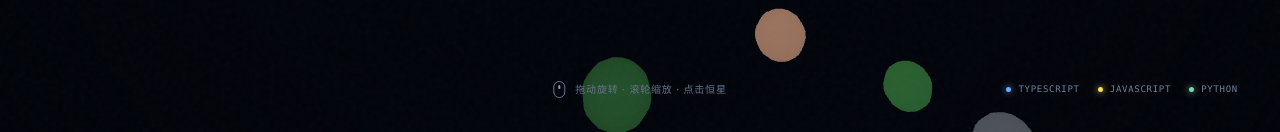
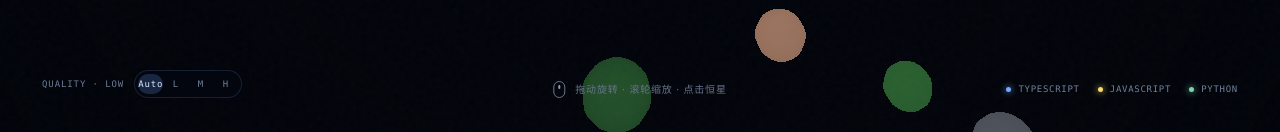
Before and after one commit to lllirunze/GitGalaxy, a React (Vite) app in the folder apps/web/: page / in a window 1280 px wide. Shown: the part 668-800 px from the top of the page. Built offline with nearby package versions, Linux system fonts and the light colour scheme.

Commit message:
feat: implement quality control settings and dynamic rendering based on device capabilities

```diff
--- a/apps/web/package.json
+++ b/apps/web/package.json
@@ -15,8 +15,10 @@
   "dependencies": {
     "@react-three/drei": "^10.7.9",
     "@react-three/fiber": "^9.8.1",
+    "@react-three/postprocessing": "^3.1.3",
     "@tailwindcss/vite": "^4.3.3",
     "motion": "^14.0.0",
+    "postprocessing": "^6.39.5",
     "react": "^19.2.8",
     "react-dom": "^19.2.8",
     "tailwindcss": "^4.3.3",
--- a/apps/web/src/App.css
+++ b/apps/web/src/App.css
@@ -32,6 +32,11 @@ button { color: inherit; }
 .legend-dot { width: 5px; height: 5px; border-radius: 50%; }
 .legend-dot--blue { background: #75aaff; box-shadow: 0 0 7px #75aaff; } .legend-dot--gold { background: #f6db6d; box-shadow: 0 0 7px #f6db6d; } .legend-dot--green { background: #79d6aa; box-shadow: 0 0 7px #79d6aa; }
 .interaction-hint { position: absolute; z-index: 4; left: 50%; bottom: 34px; display: flex; align-items: center; gap: 10px; transform: translateX(-50%); color: #68758d; font-size: 10px; letter-spacing: .08em; white-space: nowrap; }
+.quality-control { position: absolute; z-index: 5; left: 42px; bottom: 34px; display: flex; align-items: center; gap: 10px; color: #6e7c95; font: 9px "SFMono-Regular",Consolas,monospace; letter-spacing: .1em; text-transform: uppercase; }
+.quality-control > div { display: flex; padding: 3px; border: 1px solid rgba(132,169,232,.16); border-radius: 999px; background: rgba(4,9,21,.52); backdrop-filter: blur(14px); }
+.quality-control button { min-width: 25px; height: 20px; border: 0; border-radius: 999px; color: #71809a; background: transparent; font: 9px "SFMono-Regular",Consolas,monospace; cursor: pointer; }
+.quality-control button:hover { color: #c1d4f5; }
+.quality-control button.is-active { color: #d8e8ff; background: rgba(91,141,228,.24); }
 .mouse-icon { width: 12px; height: 17px; border: 1px solid #68758d; border-radius: 7px; }
 .mouse-icon::before { content: ""; display: block; width: 2px; height: 4px; margin: 3px auto; border-radius: 2px; background: #91a0b9; }
 .repository-preview { position: absolute; z-index: 12; right: 38px; top: 100px; width: min(350px,calc(100vw - 32px)); padding: 22px; border: 1px solid rgba(132,169,232,.2); border-radius: 18px; background: rgba(4,9,21,.82); box-shadow: 0 24px 80px rgba(0,0,0,.42); backdrop-filter: blur(24px); }
@@ -65,5 +70,5 @@ button { color: inherit; }
 .loader-orbit { width: 42px; height: 42px; margin-bottom: 18px; border: 1px solid rgba(127,168,236,.24); border-top-color: #82aff7; border-radius: 50%; animation: spin 1.2s linear infinite; }
 .scene-status strong { font-size: 13px; letter-spacing: .04em; } .scene-status p { max-width: 420px; margin: 10px 0 0; color: var(--muted); font-size: 12px; line-height: 1.6; }
 @keyframes spin { to { transform: rotate(360deg); } }
-@media (max-width: 800px) { .topbar { height: 70px; padding: 0 18px; } .status-pill, .topbar-button span { display: none; } .topbar-button { width: 40px; padding: 0; } .intro-copy { top: auto; left: 22px; right: 22px; bottom: 94px; width: auto; transform: none; } .intro-copy h1 { max-width: 330px; font-size: clamp(42px,13vw,58px); } .intro-description { max-width: 330px; font-size: 12px; } .scene-legend, .interaction-hint { display: none; } .repository-preview { top: 82px; right: 16px; } .search-layer { padding-top: 88px; } .search-footer { justify-content: space-between; gap: 8px; } }
+@media (max-width: 800px) { .topbar { height: 70px; padding: 0 18px; } .status-pill, .topbar-button span { display: none; } .topbar-button { width: 40px; padding: 0; } .intro-copy { top: auto; left: 22px; right: 22px; bottom: 94px; width: auto; transform: none; } .intro-copy h1 { max-width: 330px; font-size: clamp(42px,13vw,58px); } .intro-description { max-width: 330px; font-size: 12px; } .scene-legend, .interaction-hint, .quality-control > span { display: none; } .quality-control { left: 18px; bottom: 18px; } .repository-preview { top: 82px; right: 16px; } .search-layer { padding-top: 88px; } .search-footer { justify-content: space-between; gap: 8px; } }
 @media (prefers-reduced-motion: reduce) { *,*::before,*::after { scroll-behavior: auto !important; animation-duration: .01ms !important; animation-iteration-count: 1 !important; transition-duration: .01ms !important; } }
--- a/apps/web/src/App.tsx
+++ b/apps/web/src/App.tsx
@@ -1,14 +1,16 @@
-import { Suspense, useEffect, useState } from "react";
+import { Suspense, useEffect, useMemo, useState } from "react";
 import { motion } from "motion/react";
 import { ErrorBoundary } from "@/components/layout/ErrorBoundary";
 import { SceneStatus } from "@/components/layout/SceneStatus";
 import { TopBar } from "@/components/layout/TopBar";
+import { QualityControl } from "@/components/layout/QualityControl";
 import { RepositoryPreview } from "@/components/discovery/RepositoryPreview";
 import { SearchPanel } from "@/components/discovery/SearchPanel";
 import { UniverseCanvas } from "@/galaxy/components/UniverseCanvas";
 import { useWebGLSupport } from "@/hooks/useWebGLSupport";
 import { useUniverseData } from "@/hooks/useUniverseData";
 import { useGalaxyStore } from "@/stores/useGalaxyStore";
+import { resolveQuality } from "@/galaxy/utils/quality";
 import "./App.css";
 
 function App() {
@@ -18,6 +20,8 @@ function App() {
   const selectedStarId = useGalaxyStore((state) => state.selectedStarId);
   const isSearchOpen = useGalaxyStore((state) => state.isSearchOpen);
   const setSearchOpen = useGalaxyStore((state) => state.setSearchOpen);
+  const qualityMode = useGalaxyStore((state) => state.quality);
+  const quality = useMemo(() => resolveQuality(qualityMode, universe.total), [qualityMode, universe.total]);
 
   useEffect(() => {
     const onKeyDown = (event: KeyboardEvent) => {
@@ -39,7 +43,7 @@ function App() {
         {supportsWebGL ? (
           <ErrorBoundary>
             <Suspense fallback={<SceneStatus message="正在构建星图" />}>
-              <UniverseCanvas onReady={() => setSceneReady(true)} stars={universe.stars} />
+              <UniverseCanvas onReady={() => setSceneReady(true)} stars={universe.stars} quality={quality.settings} />
             </Suspense>
             {!sceneReady && <SceneStatus message="正在点亮开源宇宙" />}
           </ErrorBoundary>
@@ -60,6 +64,7 @@ function App() {
         <span><i className="legend-dot legend-dot--green" />Python</span>
       </div>
       <div className="interaction-hint" aria-hidden="true"><span className="mouse-icon" />拖动旋转 · 滚轮缩放 · 点击恒星</div>
+      <QualityControl effectiveQuality={quality.level} />
       {error && <p className="data-warning" role="status">数据加载失败，已切换为模拟星图。</p>}
       {isSearchOpen && <SearchPanel stars={universe.stars} />}
       {selectedStarId !== null && <RepositoryPreview stars={universe.stars} source={source} />}
--- /dev/null
+++ b/apps/web/src/components/layout/QualityControl.tsx
@@ -0,0 +1,9 @@
+import { useGalaxyStore } from "@/stores/useGalaxyStore";
+
+export function QualityControl({ effectiveQuality }: { effectiveQuality: "low" | "medium" | "high" }) {
+  const quality = useGalaxyStore((state) => state.quality);
+  const setQuality = useGalaxyStore((state) => state.setQuality);
+  const choices = ["auto", "low", "medium", "high"] as const;
+
+  return <div className="quality-control" aria-label="画质设置"><span>QUALITY {quality === "auto" ? `· ${effectiveQuality.toUpperCase()}` : ""}</span><div>{choices.map((choice) => <button key={choice} type="button" className={quality === choice ? "is-active" : ""} onClick={() => setQuality(choice)}>{choice === "auto" ? "Auto" : choice[0].toUpperCase()}</button>)}</div></div>;
+}
--- /dev/null
+++ b/apps/web/src/galaxy/components/SpaceEnvironment.tsx
@@ -0,0 +1,12 @@
+import { Sparkles, Stars } from "@react-three/drei";
+import type { QualitySettings } from "@/galaxy/config";
+
+export function SpaceEnvironment({ quality }: { quality: QualitySettings }) {
+  return <>
+    <Stars radius={132} depth={82} count={quality.backgroundStars} factor={2.7} saturation={.12} fade speed={.17} />
+    {quality.nebulaParticles > 0 && <group>
+      <Sparkles count={quality.nebulaParticles} scale={[150, 48, 135]} size={2.8} speed={.1} opacity={.38} color="#557ecc" noise={1.1} position={[0, 0, -24]} />
+      <Sparkles count={Math.floor(quality.nebulaParticles * .45)} scale={[105, 25, 95]} size={3.6} speed={.08} opacity={.22} color="#9d71cf" noise={1.8} position={[23, 7, -12]} />
+    </group>}
+  </>;
+}
--- a/apps/web/src/galaxy/config.ts
+++ b/apps/web/src/galaxy/config.ts
@@ -5,6 +5,21 @@ export const GALAXY_CONFIG = {
   starFieldRadius: 22,
 } as const;
 
+export type QualityLevel = "low" | "medium" | "high";
+
+export interface QualitySettings {
+  dpr: [number, number];
+  backgroundStars: number;
+  nebulaParticles: number;
+  antialias: boolean;
+}
+
+export const QUALITY_SETTINGS: Record<QualityLevel, QualitySettings> = {
+  low: { dpr: [1, 1], backgroundStars: 900, nebulaParticles: 0, antialias: false },
+  medium: { dpr: [1, 1.35], backgroundStars: 1_800, nebulaParticles: 90, antialias: true },
+  high: { dpr: [1, 1.75], backgroundStars: GALAXY_CONFIG.backgroundStarCount, nebulaParticles: 220, antialias: true },
+};
+
 export const LANGUAGE_COLORS = {
   TypeScript: "#6da8ff", JavaScript: "#f6db6d", Python: "#79d6aa",
   Rust: "#e8a47d", Go: "#67d6e5", Other: "#bdc6d7",
--- /dev/null
+++ b/apps/web/src/galaxy/utils/quality.ts
@@ -0,0 +1,13 @@
+import type { QualityLevel, QualitySettings } from "@/galaxy/config";
+import { QUALITY_SETTINGS } from "@/galaxy/config";
+
+export function detectQuality(starCount: number, cores = navigator.hardwareConcurrency ?? 4, memory = (navigator as Navigator & { deviceMemory?: number }).deviceMemory ?? 4): QualityLevel {
+  if (starCount > 2_500 || cores <= 4 || memory <= 4) return "low";
+  if (cores <= 6 || memory <= 8) return "medium";
+  return "high";
+}
+
+export function resolveQuality(mode: "auto" | QualityLevel, starCount: number): { level: QualityLevel; settings: QualitySettings } {
+  const level = mode === "auto" ? detectQuality(starCount) : mode;
+  return { level, settings: QUALITY_SETTINGS[level] };
+}
--- a/apps/web/src/stores/useGalaxyStore.ts
+++ b/apps/web/src/stores/useGalaxyStore.ts
@@ -4,16 +4,20 @@ interface GalaxyState {
   selectedStarId: number | null;
   cameraResetKey: number;
   isSearchOpen: boolean;
+  quality: "auto" | "low" | "medium" | "high";
   selectStar: (id: number | null) => void;
   resetCamera: () => void;
   setSearchOpen: (isSearchOpen: boolean) => void;
+  setQuality: (quality: GalaxyState["quality"]) => void;
 }
 
 export const useGalaxyStore = create<GalaxyState>((set) => ({
   selectedStarId: null,
   cameraResetKey: 0,
   isSearchOpen: false,
+  quality: "auto",
   selectStar: (selectedStarId) => set({ selectedStarId }),
   resetCamera: () => set((state) => ({ cameraResetKey: state.cameraResetKey + 1 })),
   setSearchOpen: (isSearchOpen) => set({ isSearchOpen }),
+  setQuality: (quality) => set({ quality }),
 }));
--- a/apps/web/vitest.config.ts
+++ b/apps/web/vitest.config.ts
@@ -1,8 +1,14 @@
+import path from "node:path";
 import react from "@vitejs/plugin-react";
 import { defineConfig } from "vitest/config";
 
 export default defineConfig({
   plugins: [react()],
+  resolve: {
+    alias: {
+      "@": path.resolve(import.meta.dirname, "./src"),
+    },
+  },
   test: {
     environment: "jsdom",
     globals: true,
```
Also changed, not shown: apps/web/src/galaxy/components/UniverseCanvas.tsx (+5 -4 lines), 2 other files (tests, documents, lock files or other folders).
